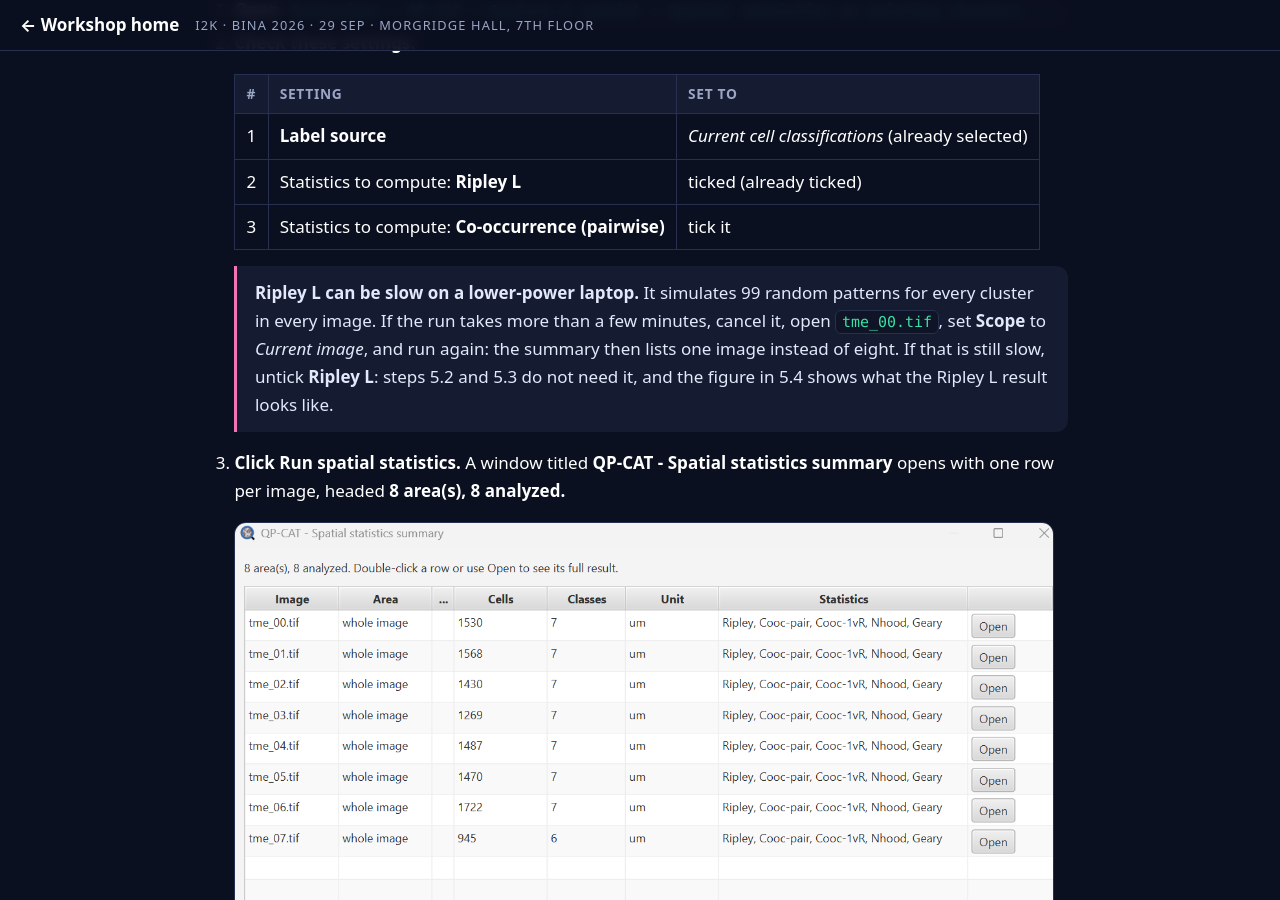
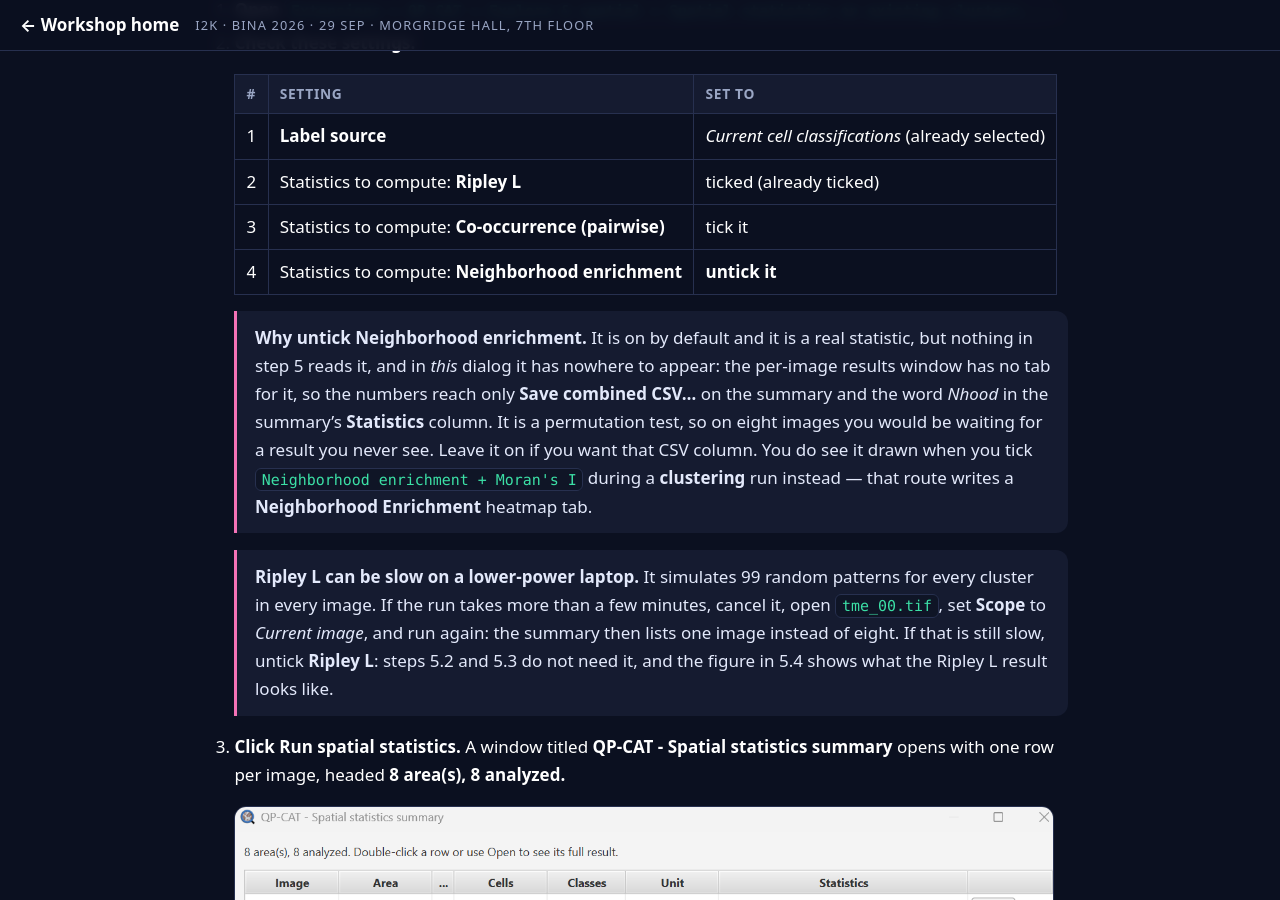
Before and after one commit to MichaelSNelson/BINA-I2K-2026-QuPath-Extensions, a Jekyll site: the page built from docs/03-qp-cat-cell-analysis-tools.md, in a window 1280 px wide and 900 px high, scrolled down 14857 px. Built offline with Jekyll 4.4.1, drawn with Linux system fonts in a browser that asks for light colours.

Commit message:
5.1: untick Neighborhood enrichment, and say why
SpatialStatsDialog ticks Ripley L and Neighborhood enrichment by default.
The guide's settings table covered neither the default nor what to do with
it, so readers were paying for a permutation test on eight images and
getting nothing back they could look at.

In this route it has nowhere to surface. The only consumers of
hasNhoodEnrichment() are the combined CSV (appendNhood) and the "Nhood"
label in the summary's Statistics column -- the per-image results window
has no tab for it, because that tab is built from plotPaths and the
post-hoc path passes no plot dir. The clustering route does draw it, so
that is named as the place to see it.

https://claude.ai/code/session_01TZFXuLKiz1DgbomrTgfDTw

```diff
--- a/docs/03-qp-cat-cell-analysis-tools.md
+++ b/docs/03-qp-cat-cell-analysis-tools.md
@@ -646,6 +646,16 @@ on the **Marker Fingerprints** tab.
    | 1 | **Label source** | *Current cell classifications* (already selected) |
    | 2 | Statistics to compute: **Ripley L** | ticked (already ticked) |
    | 3 | Statistics to compute: **Co-occurrence (pairwise)** | tick it |
+   | 4 | Statistics to compute: **Neighborhood enrichment** | **untick it** |
+
+   > **Why untick Neighborhood enrichment.** It is on by default and it is a real statistic,
+   > but nothing in step 5 reads it, and in *this* dialog it has nowhere to appear: the
+   > per-image results window has no tab for it, so the numbers reach only **Save combined
+   > CSV...** on the summary and the word *Nhood* in the summary's **Statistics** column. It is
+   > a permutation test, so on eight images you would be waiting for a result you never see.
+   > Leave it on if you want that CSV column. You do see it drawn when you tick
+   > `Neighborhood enrichment + Moran's I` during a **clustering** run instead — that route
+   > writes a **Neighborhood Enrichment** heatmap tab.
 
    > **Ripley L can be slow on a lower-power laptop.** It simulates 99 random patterns for
    > every cluster in every image. If the run takes more than a few minutes, cancel it, open
```
